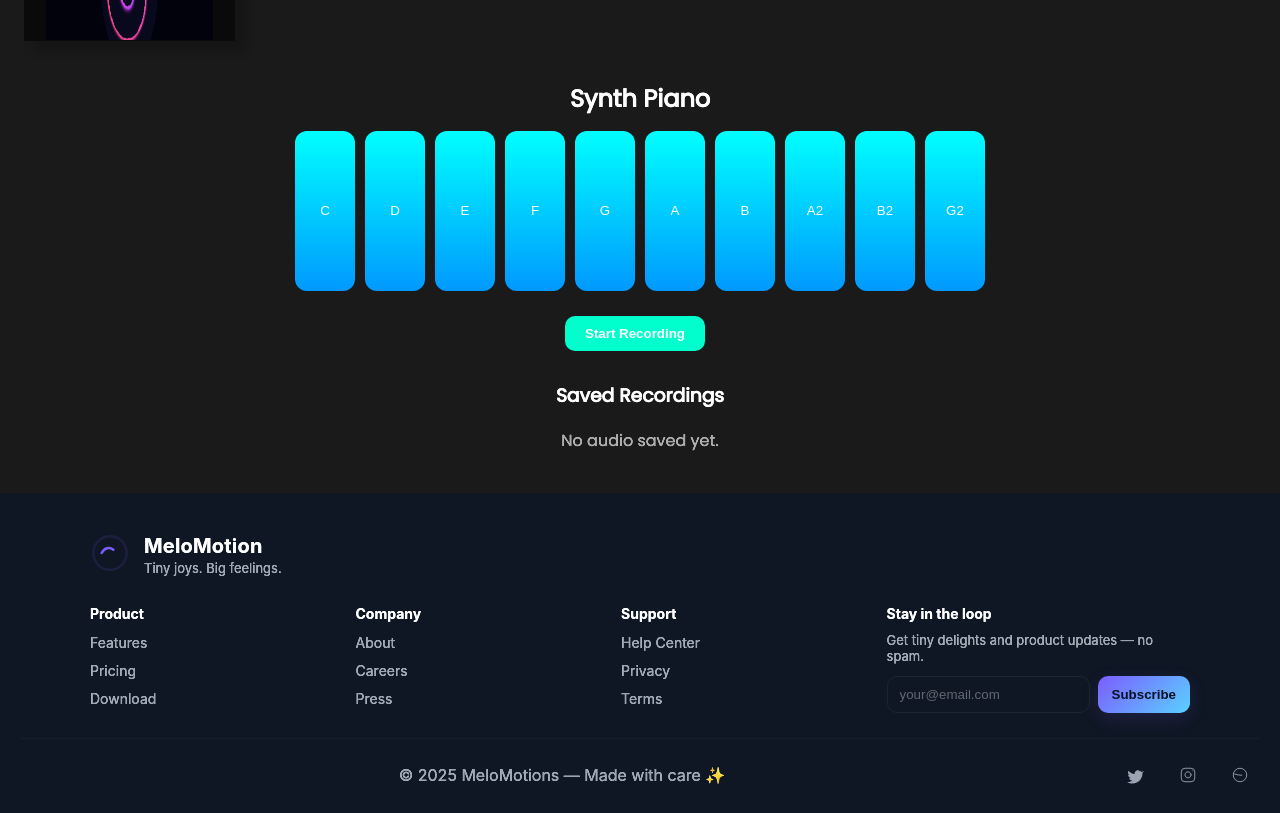
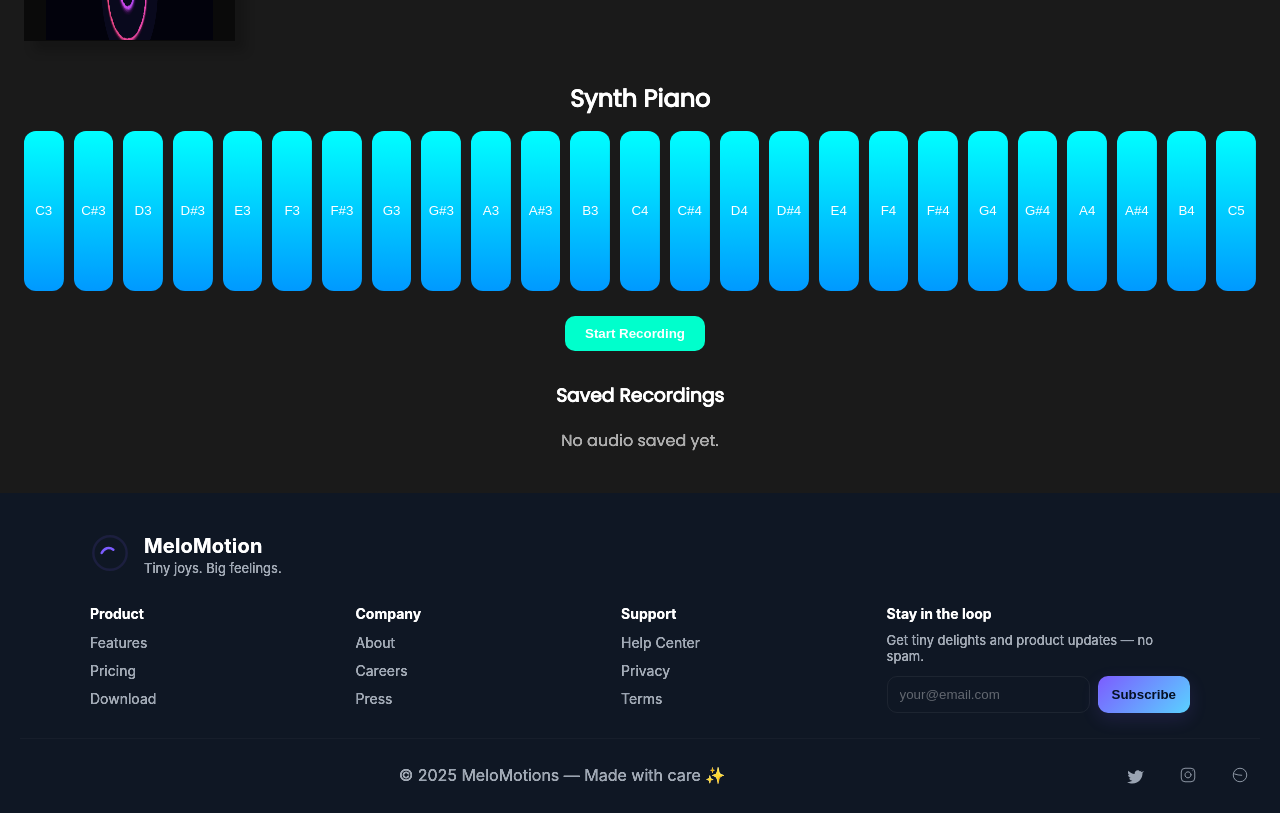
Before and after one commit to ABHISHEK-7455-coder/Oddly-Animation, a React (Vite) app: page /gallery in a window 1280 px wide. Shown: the part 820-1633 px from the top of the page. Built offline with nearby package versions, Linux system fonts and the light colour scheme.

Commit message:
update piano

```diff
--- a/src/components/PianoPlayer.jsx
+++ b/src/components/PianoPlayer.jsx
@@ -1,16 +1,33 @@
 import React, { useState, useRef, useEffect } from "react";
 
 const NOTES = [
-    { key: "C", freq: 901.63 },
-    { key: "D", freq: 293.66 },
-    { key: "E", freq: 329.63 },
-    { key: "F", freq: 349.23 },
-    { key: "G", freq: 392.00 },
-    { key: "A", freq: 440.00 },
-    { key: "B", freq: 493.88 },
-    { key: "A2", freq: 223.25 },
-    { key: "B2", freq: 723.25 },
-    { key: "G2", freq: 823.25 },
+    { key: "C3", freq: 130.81 },
+  { key: "C#3", freq: 138.59 },
+  { key: "D3", freq: 146.83 },
+  { key: "D#3", freq: 155.56 },
+  { key: "E3", freq: 164.81 },
+  { key: "F3", freq: 174.61 },
+  { key: "F#3", freq: 185.00 },
+  { key: "G3", freq: 196.00 },
+  { key: "G#3", freq: 207.65 },
+  { key: "A3", freq: 220.00 },
+  { key: "A#3", freq: 233.08 },
+  { key: "B3", freq: 246.94 },
+
+  { key: "C4", freq: 261.63 },
+  { key: "C#4", freq: 277.18 },
+  { key: "D4", freq: 293.66 },
+  { key: "D#4", freq: 311.13 },
+  { key: "E4", freq: 328.63 },
+  { key: "F4", freq: 349.23 },
+  { key: "F#4", freq: 369.99 },
+  { key: "G4", freq: 392.00 },
+  { key: "G#4", freq: 415.30 },
+  { key: "A4", freq: 440.00 },
+  { key: "A#4", freq: 466.16 },
+  { key: "B4", freq: 493.88 },
+
+  { key: "C5", freq: 523.25 },
 ];
 
 export default function PianoPlayer() {
```
